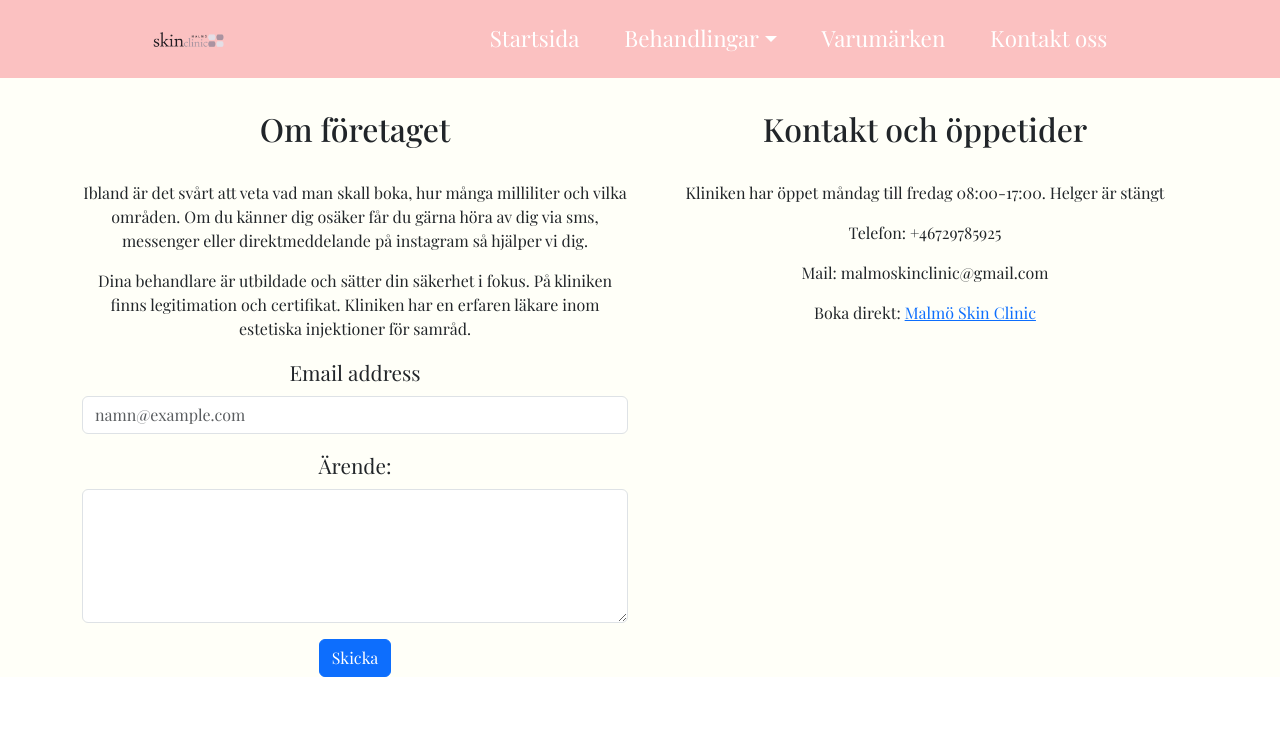
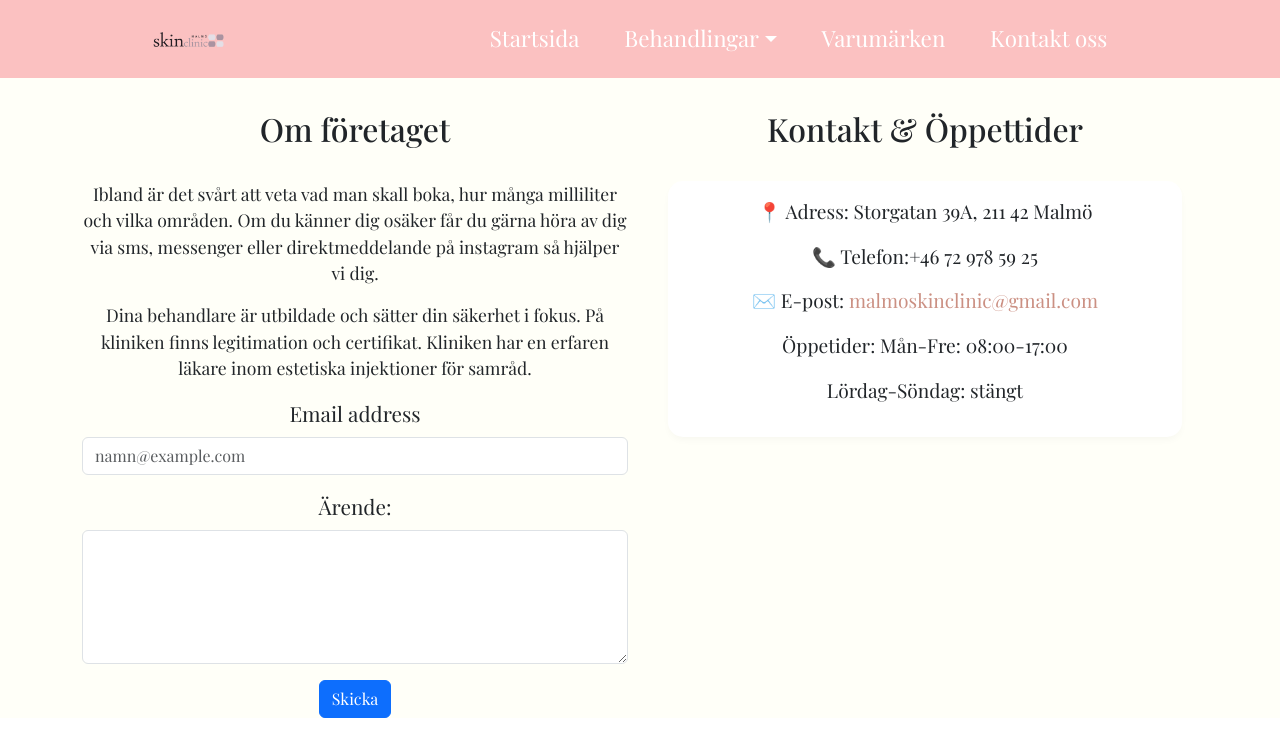
Before and after one commit to Godisstrut/SkinClinicWebsite, a React (Create React App) app in the folder skin-clinic-app/: page /contact in a window 1280 px wide. Shown: the top 756 px of the page. Built offline with nearby package versions, Linux system fonts and the light colour scheme; a web font is replaced by a local one.

Commit message:
Home page styling
Added styling for the home page and contact page

```diff
--- a/skin-clinic-app/src/pages/Contact.css
+++ b/skin-clinic-app/src/pages/Contact.css
@@ -1,9 +1,27 @@
 .about {
-    margin: 1em;
+    margin: 2rem;
 }
 
 .contact-section {
-    margin: 1em;
+    background-color: #fff;
+    border-radius: 15px;
+    padding: 1em;
+    margin: 1rem;
+    /*Pamps css styling */
+    box-shadow: rgba(0,0,0,0.04) 0px 4px 8px -2px
+}
+
+.contact-section p {
+    font-size: 1.2rem;
+}
+
+.contact-section a {
+    color: #cb9083;
+    text-decoration: none;
+}
+
+.contact-section a:hover {
+    text-decoration: underline;
 }
 
 .contact {
--- a/skin-clinic-app/src/pages/Contact.js
+++ b/skin-clinic-app/src/pages/Contact.js
@@ -28,11 +28,16 @@ function Contact() {
                     </Form>
                 </Col>
                 <Col>
-                    <h2 className="contact-section">Kontakt och öppetider</h2>
-                    <p>Kliniken har öppet måndag till fredag 08:00-17:00. Helger är stängt</p>
-                    <p>Telefon: +46729785925</p>
-                    <p>Mail: malmoskinclinic@gmail.com</p>
-                    <p>Boka direkt: <a href="https://www.bokadirekt.se/places/malmo-skin-clinic-57952" target="_blank" rel="noreferrer">Malmö Skin Clinic</a></p>
+                    <h2 className="about">Kontakt & Öppettider</h2>
+                        <div className="contact-section">
+                            <p>📍 Adress: Storgatan 39A, 211 42 Malmö</p>
+                            <p>📞 Telefon:+46 72 978 59 25</p>
+                            <p>✉️ E-post:
+                                <a href="mailto:malmoskinclinic@gmail.com"> malmoskinclinic@gmail.com</a>
+                            </p>
+                            <p> Öppetider: Mån-Fre: 08:00-17:00 </p>
+                            <p> Lördag-Söndag: stängt </p>
+                        </div>
                 </Col>
             </Row>
         </Container>
--- a/skin-clinic-app/src/pages/Home.css
+++ b/skin-clinic-app/src/pages/Home.css
@@ -1,12 +1,48 @@
 .home {
     background-color: #fffff8;
     font-family: "Playfair Display", serif;
+    padding: 1rem;
 }
 
-.home p {
-    margin: 1em;
+h1 {
+    font-size: 2.5rem;
+    margin-bottom: 1rem;
 }
 
-.home img {
-    margin: 0.5em;
+h2 {
+    margin-top: 2rem;
 }
+
+h3 {
+    margin-top: 1.5rem;
+}
+
+p {
+    margin: 1em 0;
+    font-size: 1.1rem;
+}
+
+.home-wrapper {
+    max-width: 1000px;
+    margin: 1rem auto;
+    text-align: center;
+    background-color: #fff;
+    border-radius: 15px;
+    padding: 1em;
+    /*Pamps css styling */
+    box-shadow: rgba(0,0,0,0.04) 0px 4px 8px -2px
+}
+
+.contact-info {
+    margin: 0;
+    font-weight: 500;
+}
+
+.contact-info a {
+    color: #CC998D;
+    text-decoration: none;
+}
+
+.contact-info a:hover {
+    text-decoration: underline;
+}
--- a/skin-clinic-app/src/pages/Home.js
+++ b/skin-clinic-app/src/pages/Home.js
@@ -1,18 +1,34 @@
 import React from "react";
-import "./Home.css"
+import "./Home.css";
 import ImageCarousel from "../components/ImageCarousel";
 
 function Home() {
-    return(
-        <div className="home">
-            <ImageCarousel />
-            <p>Malmö skinclinic - Storgatan 39A, 211 42, Malmö Boka tid: +46729785925 eller på mail: malmoskinclinic@gmail.com </p>
-            <h2>Din estetiska klinik i centrum av Malmö inom injektionsbehandligar som fillers och botox</h2>
-            <h3>Om företaget</h3>
-            <p>Efter mer än 10 år i branschen är Malmö skin clinic äntligen på boka direkt. Familjeföretaget som drivs av mor och son med erfarenheter som legitimerade sjuksköterskor, främst inom estetik!  </p>
-            <p>Hos oss får du gratis konsultation i samband med ditt besök, du får också råd och egenvårdsåtgärder. Alla nya kunder behöver boka in konsultation minst 48 timmar innan behandling.</p>
+  return (
+    <div className="home">
+      <ImageCarousel />
+      <div className="home-wrapper" >
+        <div className="home-content">
+            <h2>Din estetiska klinik i centrala Malmö</h2>
+            <p className="intro-text">
+            Vi erbjuder injektionsbehandlingar som fillers och botox, med trygghet och kvalitet i fokus.
+            </p>
+            <h3>Om oss</h3>
+            <p>
+            Efter mer än 10 år i branschen är Malmö Skinclinic äntligen tillgängligt på BokaDirekt.
+            Familjeföretaget drivs av mor och son - legitimerade sjuksköterskor med stor erfarenhet inom estetiska behandlingar.
+            </p>
+            <p>
+            Hos oss får du alltid gratis konsultation i samband med besöket. Alla nya kunder behöver boka en konsultation minst 48 timmar innan behandling.
+            </p>
+            <p className="contact-info">
+            <p>📍 Storgatan 39A, 211 42 Malmö </p>
+            <p> 📞 Boka tid: +46 72 978 59 25 </p>
+            <p> ✉️ E-post: <a href="mailto:malmoskinclinic@gmail.com">malmoskinclinic@gmail.com</a></p>
+            </p>
         </div>
-    )
+      </div>
+    </div>
+  );
 }
 
-export default Home
+export default Home;
--- a/skin-clinic-app/src/pages/Trademarks.css
+++ b/skin-clinic-app/src/pages/Trademarks.css
@@ -1,6 +1,6 @@
 
 .trademarks {
-    background-color: #fef5ef;
+    background-color: #fffff8;
     font-family: "Playfair Display", serif;
 }
 
```
